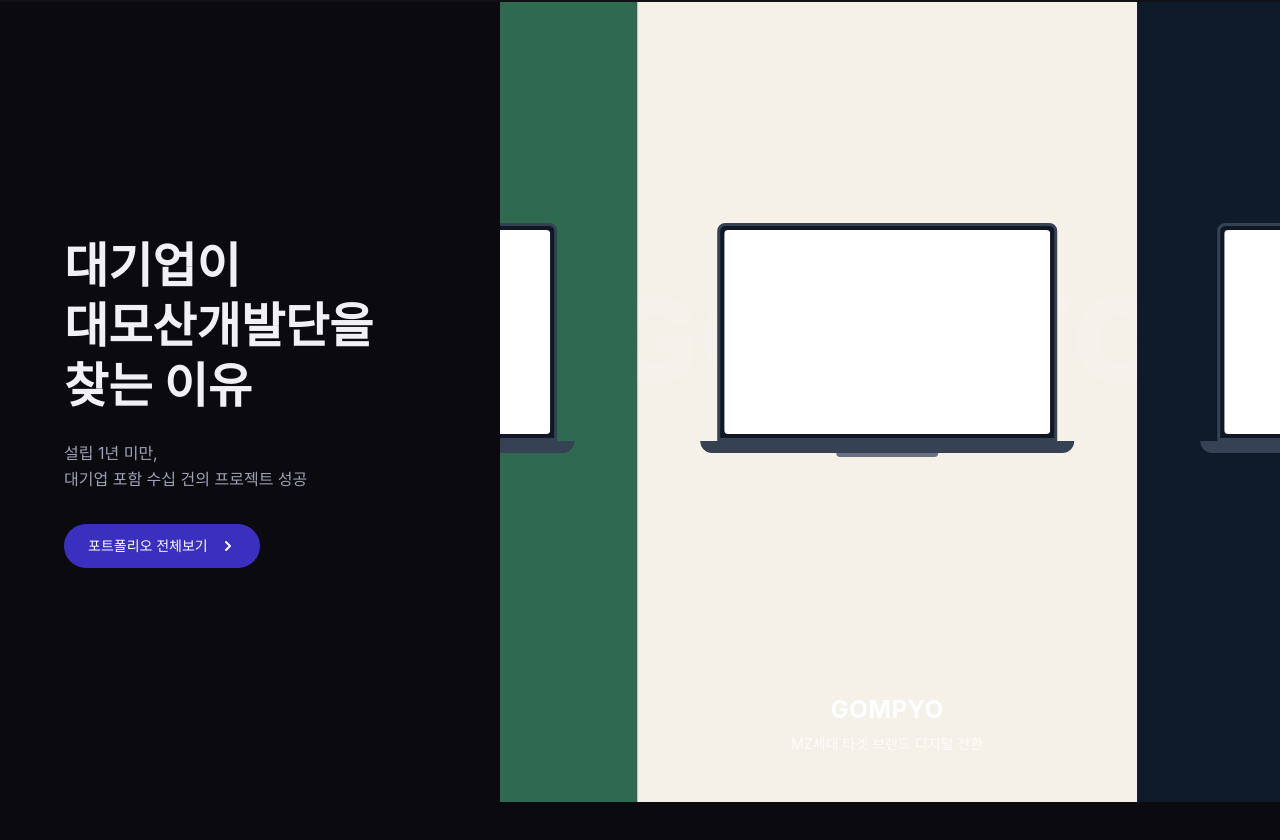
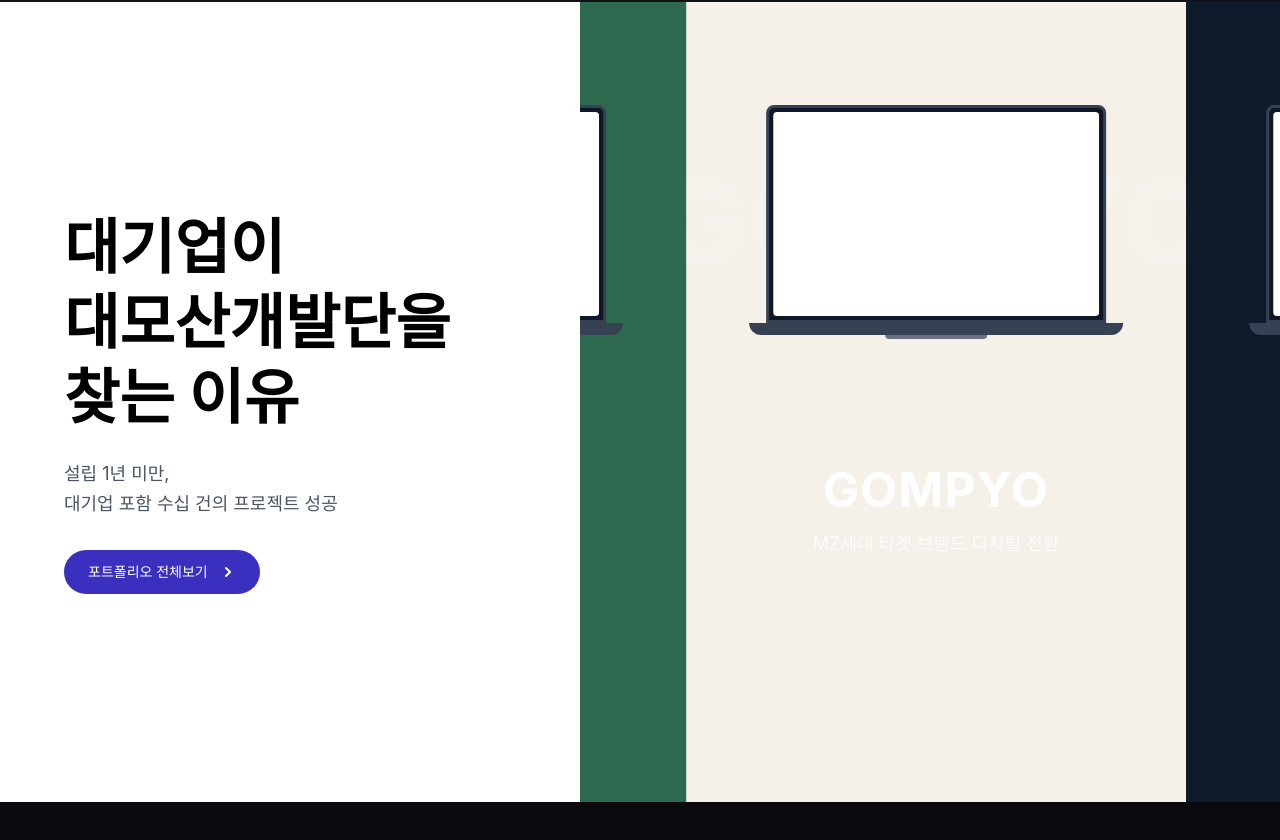
Before and after one commit to thehamcoop/thehamcoop-web, a Next.js app: page / in a window 1280 px wide. Shown: the part 1598-2438 px from the top of the page. Built offline with nearby package versions, Linux system fonts and the light colour scheme.

Commit message:
feat: Portfolio 네비게이션 연결

```diff
--- /dev/null
+++ b/src/app/portfolio/[slug]/page.tsx
@@ -0,0 +1,32 @@
+import { notFound } from "next/navigation";
+import Link from "next/link";
+import { PORTFOLIO_ITEMS } from "@/constants/site";
+
+interface Props {
+  params: Promise<{ slug: string }>;
+}
+
+export default async function PortfolioDetailPage({ params }: Props) {
+  const { slug } = await params;
+  const item = PORTFOLIO_ITEMS.find((p) => p.slug === slug);
+
+  if (!item) return notFound();
+
+  return (
+    <main className="flex min-h-screen flex-col items-center justify-center gap-6 px-6">
+      <h1
+        className="text-6xl font-black tracking-wide"
+        style={{ color: item.bgColor }}
+      >
+        {item.title}
+      </h1>
+      <p className="text-lg text-text-secondary">{item.subtitle}</p>
+      <Link
+        href="/#portfolio"
+        className="mt-4 rounded-full border border-border-default px-6 py-2 text-sm text-text-secondary transition-colors hover:bg-bg-card hover:text-text-primary"
+      >
+        &larr; 돌아가기
+      </Link>
+    </main>
+  );
+}
--- a/src/components/sections/Portfolio.tsx
+++ b/src/components/sections/Portfolio.tsx
@@ -1,10 +1,11 @@
 "use client";
 
 import { useRef, useState, useEffect } from "react";
+import Link from "next/link";
 import { motion, useScroll, useTransform } from "framer-motion";
 import { PORTFOLIO_ITEMS } from "@/constants/site";
 
-const TEXT_AREA_WIDTH = 500;
+const TEXT_AREA_WIDTH = 580;
 const CARD_WIDTH = 500;
 
 function PortfolioCard({
@@ -17,11 +18,12 @@
       className="shrink-0 h-screen flex flex-col"
       style={{ backgroundColor: item.bgColor, width: CARD_WIDTH }}
     >
-      {/* Mockup area */}
-      <div className="relative flex-1 flex items-center justify-center overflow-hidden p-8">
+      {/* Mockup area - hover target */}
+      <div className="group relative h-[55%] flex flex-col items-center justify-center overflow-hidden p-8">
         <span className="absolute inset-0 flex items-center justify-center text-[120px] font-black opacity-10 text-white select-none leading-none">
           {item.title}
         </span>
+        {/* Laptop mockup */}
         <div className="relative z-10 w-85">
           <div className="rounded-t-lg border-[3px] border-gray-700 bg-gray-900 p-1">
             <div className="aspect-16/10 rounded-sm bg-gray-200 overflow-hidden">
@@ -31,13 +33,27 @@
           <div className="mx-auto h-3 w-[110%] -ml-[5%] rounded-b-xl bg-gray-700" />
           <div className="mx-auto h-1 w-[30%] rounded-b bg-gray-500" />
         </div>
+
+        {/* Hover overlay - mockup area only */}
+        <Link
+          href={`/portfolio/${item.slug}`}
+          className="absolute inset-0 z-20 flex items-center justify-center bg-black/50 opacity-0 transition-opacity duration-300 group-hover:opacity-100"
+        >
+          <span className="inline-flex items-center gap-2 rounded-full border-2 border-white px-8 py-3 text-sm font-semibold text-white transition-colors hover:bg-white hover:text-black">
+            포트폴리오 보기
+            <svg width="16" height="16" viewBox="0 0 16 16" fill="none">
+              <path d="M6 12l4-4-4-4" stroke="currentColor" strokeWidth="2" strokeLinecap="round" strokeLinejoin="round" />
+            </svg>
+          </span>
+        </Link>
       </div>
 
-      <div className="px-8 pb-12 pt-4 text-center">
-        <h3 className="text-2xl font-bold text-white tracking-wide">
+      {/* Title & description below */}
+      <div className="px-8 pb-12 pt-6 text-center">
+        <h3 className="text-5xl font-bold text-white tracking-wide">
           {item.title}
         </h3>
-        <p className="mt-2 text-sm text-white/80">{item.subtitle}</p>
+        <p className="mt-4 text-lg text-white/80">{item.subtitle}</p>
       </div>
     </div>
   );
@@ -79,15 +95,15 @@
     >
       <div className="sticky top-0 h-screen flex overflow-hidden">
         {/* Left fixed text area */}
-        <div className="relative z-20 shrink-0 flex flex-col justify-center px-12 lg:px-16 bg-bg-primary" style={{ width: TEXT_AREA_WIDTH }}>
-          <h2 className="text-4xl font-bold leading-tight lg:text-5xl">
+        <div className="relative z-20 shrink-0 flex flex-col justify-center px-12 lg:px-16 bg-white" style={{ width: TEXT_AREA_WIDTH }}>
+          <h2 className="text-5xl font-bold leading-tight text-black lg:text-6xl">
             대기업이
             <br />
             대모산개발단을
             <br />
             찾는 이유
           </h2>
-          <p className="mt-6 text-text-secondary leading-relaxed">
+          <p className="mt-6 text-lg text-gray-600 leading-relaxed">
             설립 1년 미만,
             <br />
             대기업 포함 수십 건의 프로젝트 성공
--- a/src/constants/site.ts
+++ b/src/constants/site.ts
@@ -27,6 +27,7 @@
 export const PORTFOLIO_ITEMS = [
   {
     id: 1,
+    slug: "lotteworld",
     title: "LOTTEWORLD",
     subtitle: "롯데월드 디지털 경험 혁신",
     image: "/images/portfolio/lotte-world.jpg",
@@ -34,6 +35,7 @@
   },
   {
     id: 2,
+    slug: "holt",
     title: "HOLT",
     subtitle: "홀트아동복지회 플랫폼 리뉴얼",
     image: "/images/portfolio/holt.jpg",
@@ -41,6 +43,7 @@
   },
   {
     id: 3,
+    slug: "gompyo",
     title: "GOMPYO",
     subtitle: "MZ세대 타겟 브랜드 디지털 전환",
     image: "/images/portfolio/gompyo.jpg",
@@ -48,6 +51,7 @@
   },
   {
     id: 4,
+    slug: "fira",
     title: "FIRA",
     subtitle: "글로벌 패션 브랜드 이커머스",
     image: "/images/portfolio/fira.jpg",
@@ -55,6 +59,7 @@
   },
   {
     id: 5,
+    slug: "koramco",
     title: "KORAMCO",
     subtitle: "코람코 내부 ERP 시스템",
     image: "/images/portfolio/koramco.jpg",
@@ -62,6 +67,7 @@
   },
   {
     id: 6,
+    slug: "aim",
     title: "AIM",
     subtitle: "에임 AOS · IOS 앱 및 백오피스",
     image: "/images/portfolio/aim.jpg",
```
Also changed, not shown: public/images/portfolio-hover.png (added).
